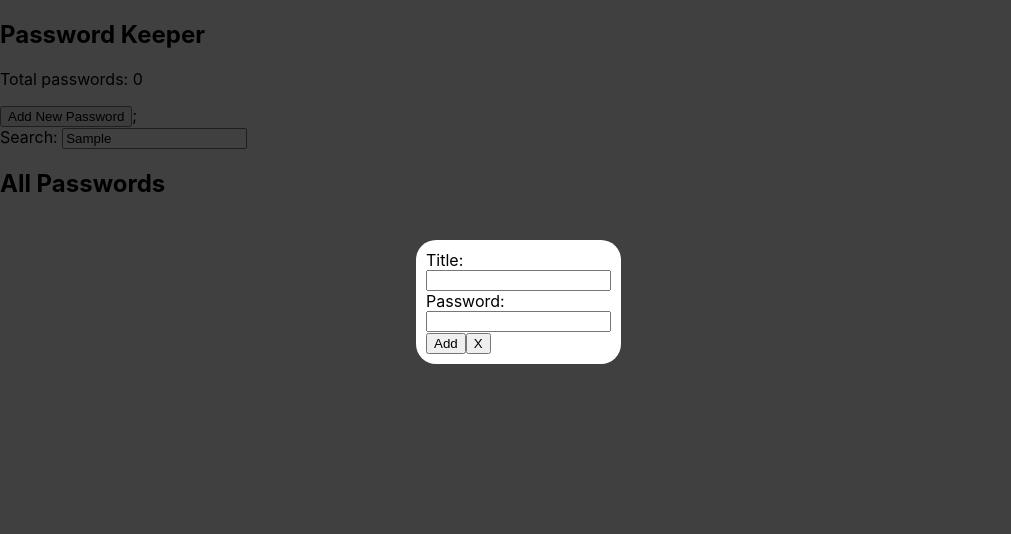
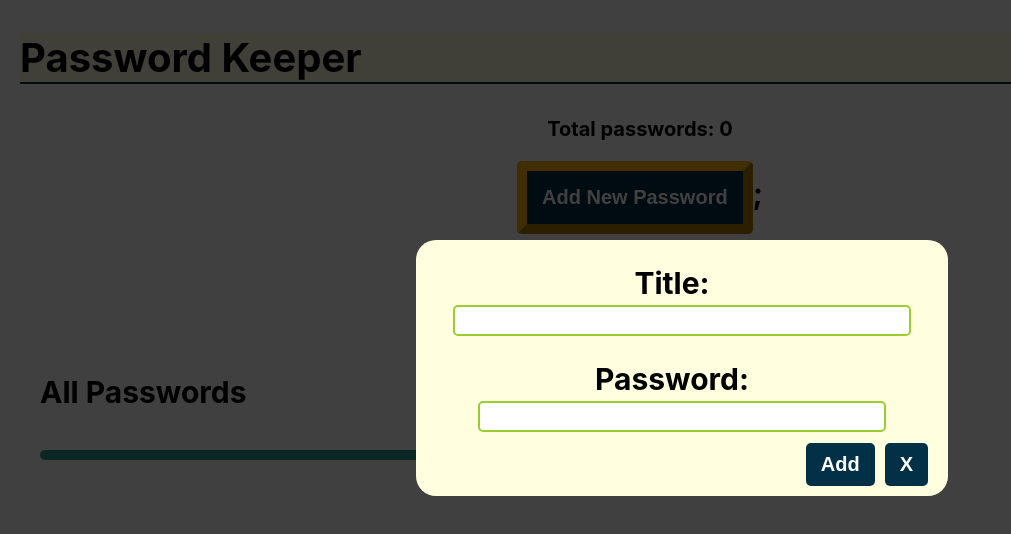
Before and after one commit to SwayamprabhaGitHub/password-keeper-app, a React (Create React App) app: page / in a window 1280 px wide. Both pictures are taken after typing "Sample" into the empty fields and a click on the button "Add New Password". Shown: the top 534 px of the page, without its empty margins (0-1011 px from the left). Built offline with nearby package versions, Linux system fonts and the light colour scheme.

Commit message:
Styling using css

```diff
--- /dev/null
+++ b/src/App.css
@@ -0,0 +1,25 @@
+h2 {
+    display: flex;
+    justify-content: space-between;
+    font-size: 40px;
+    font-weight: bold;
+    background-color: lightyellow;
+    border-bottom: 2px solid #023047 ;
+
+}
+
+p {
+    font-size: 20px;
+    font-weight: bold;
+}
+
+button {
+    background-color: #023047;
+    color: white;
+    font-size: 20px;
+    font-weight: bold;
+    padding: 15px;
+    border-radius: 5px;
+    border-color: #ffb703;
+    border-width: 10px;
+}
--- a/src/App.js
+++ b/src/App.js
@@ -5,6 +5,7 @@ import FormVisibleContext from "./store/formvisible-context";
 import PasswordContext from "./store/password-context";
 import Modal from "./components/Modal";
 import SearchList from "./components/SearchList";
+import "./App.css";
 
 function App() {
   const formCnxt = useContext(FormVisibleContext);
@@ -15,7 +16,7 @@ function App() {
       <h2>Password Keeper</h2>
       <p>Total passwords: {listCnxt.totalPassword}</p>
       <button type="button" onClick={formCnxt.formVisible}>Add New Password</button>
-      {formCnxt.formIsVisible && <Modal formVisibility={formCnxt.formNotVisible}/>}
+      {formCnxt.formIsVisible && <Modal />}
       <SearchList />
       <PasswordList />
     </React.Fragment>
--- a/src/components/Modal.css
+++ b/src/components/Modal.css
@@ -1,5 +1,6 @@
 .backdrop {
     position: fixed;
+    margin: 0;
     top: 0;
     left: 0;
     width: 100%;
@@ -9,16 +10,58 @@
 }
 
 .modal {
-    background-color: white;
+    background-color: lightyellow;
     border-radius: 20px;
     padding: 10px;
     display: flex;
+    width: 40%;
     flex-direction: column;
-    width: auto;
-    height: auto;
     position: fixed;
     top: 30vh;
     left: 32.5%;
     z-index: 100;
     overflow: hidden;
+    font-size: 20px;
+    align-items: flex-start;
 }
+
+.titleForm {
+    margin: 10px;
+}
+
+.titleForm label {
+    margin-right: 20px;
+}
+
+.titleForm input {
+    width: 450px;
+}
+
+.passwordForm {
+    margin: 10px;
+}
+
+.passwordForm label {
+    margin-right: 20px;
+}
+
+.passwordForm input {
+    width: 400px;
+}
+
+.formButton {
+    align-self: flex-end;
+    margin: 0;
+}
+
+.addButton {
+    margin-right: 10px;
+    border: none;
+    padding: 10px 15px;
+}
+
+.closeButton {
+    margin-right: 10px;
+    border: none;
+    padding: 10px 15px;
+}
--- a/src/components/Modal.js
+++ b/src/components/Modal.js
@@ -4,47 +4,74 @@ import PasswordContext from "../store/password-context";
 import FormVisibleContext from "../store/formvisible-context";
 import "./Modal.css";
 
-const Backdrop = (props) => {
-  return <div className="backdrop" onClick={props.formVisibility}></div>;
+const Backdrop = () => {
+  const formCnxt = useContext(FormVisibleContext);
+  return <div className="backdrop" onClick={formCnxt.formNotVisible}></div>;
 };
 
-const ModalOverlay = (props) => {
+const ModalOverlay = () => {
   const listCnxt = useContext(PasswordContext);
   const formCnxt = useContext(FormVisibleContext);
-
 
   const formSubmitHandler = (event) => {
     event.preventDefault();
     const id = Math.random();
-        listCnxt.addPassword({Id:id, Title: formCnxt.title, Password: formCnxt.password});
+    listCnxt.addPassword({
+      Id: id,
+      Title: formCnxt.title,
+      Password: formCnxt.password,
+    });
     formCnxt.changeTitle("");
     formCnxt.changePassword("");
     formCnxt.formNotVisible();
-    }
-    return <form className="modal">
+  };
+  return (
+    <form className="modal">
+      <div className="titleForm">
         <label htmlFor="title">Title:</label>
-        <input type="text" id="title" value={formCnxt.title} onChange={(e) => formCnxt.changeTitle(e.target.value)}/>
+        <input
+          type="text"
+          id="title"
+          value={formCnxt.title}
+          onChange={(e) => formCnxt.changeTitle(e.target.value)}
+        />
+      </div>
+      <div className="passwordForm">
         <label htmlFor="password">Password:</label>
-        <input type="text" id="password" value={formCnxt.password} onChange={(e) => formCnxt.changePassword(e.target.value)}/>
-        <div>
-            <button type="button" onClick={formSubmitHandler}>Add</button>
-            <button type="button" onClick={props.formVisibility}>X</button>
+        <input
+          type="text"
+          id="password"
+          value={formCnxt.password}
+          onChange={(e) => formCnxt.changePassword(e.target.value)}
+        />
+      </div>
+
+      <div className="formButton">
+        <button className="addButton" type="button" onClick={formSubmitHandler}>
+          Add
+        </button>
+        <button className="closeButton" type="button" onClick={formCnxt.formNotVisible}>
+          X
+        </button>
       </div>
     </form>
-}
+  );
+};
 
 const Modal = (props) => {
-  return <React.Fragment>
+  return (
+    <React.Fragment>
       {ReactDOM.createPortal(
-        <Backdrop formVisibility={props.formVisibility}/>,
+        <Backdrop />,
         document.getElementById("backdrop-root")
       )}
       {ReactDOM.createPortal(
-        <ModalOverlay formVisibility={props.formVisibility}/>,
+        <ModalOverlay />,
         document.getElementById("modal-root")
       )}
       ;
-  </React.Fragment>;
+    </React.Fragment>
+  );
 };
 
 export default Modal;
--- /dev/null
+++ b/src/components/PasswordList.css
@@ -0,0 +1,44 @@
+h4 {
+    text-align: left;
+}
+
+.passwordList {
+    background-color: #2a9d8f;
+    list-style-type: none;
+    padding: 5px;
+    width: 40%;
+    border-radius: 5px;
+}
+
+.passwordList li {
+    font-size: 20px;
+    padding: 10px;
+    margin: 10px;
+    border-radius: 5px;
+    background-color: lightyellow;
+    display: flex;
+    flex-direction: row;
+    justify-content: space-between;
+    align-items: flex-start;
+}
+
+.listButton {
+    align-self: flex-end;
+    margin: 0;
+}
+.dlt-button {
+    margin-right: 10px;
+    background-color: tomato;
+    border: none;
+    border-radius: 5px;
+    padding: 5px 18px;
+}
+
+.edt-button {
+    background-color: lightblue;
+    color: black;
+    border: none;
+    border-radius: 5px;
+    padding: 5px 20px 5px 20px;
+    margin-top: 5px;
+}
--- a/src/components/PasswordList.js
+++ b/src/components/PasswordList.js
@@ -1,6 +1,7 @@
 import React, { useContext } from "react";
 import PasswordContext from "../store/password-context";
 import FormVisibleContext from "../store/formvisible-context";
+import "./PasswordList.css";
 
 const PasswordList = () => {
     const listCnxt = useContext(PasswordContext);
@@ -14,13 +15,15 @@ const PasswordList = () => {
     }
 
     return <div>
-        <h2>All Passwords</h2>
-        <ul>
+        <h4>All Passwords</h4>
+        <ul className="passwordList">
             {listCnxt.list.map((item) => {
                 return <li key={item.Id}>
                     {`${item.Title}-${item.Password} `}
-                    <button onClick={() => {listCnxt.updatePassword(item.Id)}}>Delete</button>
-                    <button onClick={() => editItemHandler(item)}>Edit</button>
+                    <div className="listButton">
+                    <button className="dlt-button" onClick={() => {listCnxt.updatePassword(item.Id)}}>Delete</button>
+                    <button className="edt-button" onClick={() => editItemHandler(item)}>Edit</button>
+                    </div>
                     </li>
             })}
         </ul>
--- /dev/null
+++ b/src/components/SearchList.css
@@ -0,0 +1,33 @@
+div {
+    margin: 20px;
+    font-weight: bold;
+    font-size: 30px;
+
+}
+
+div label {
+    position: relative;
+    top: 5px;
+}
+
+div input {
+    border: 2px solid yellowgreen;
+    border-radius: 5px;
+    height: 25px;
+}
+
+#searchList {
+    list-style-type: none;
+    padding: 5px;
+
+}
+
+#searchList li {
+    font-size: 20px;
+    padding: 10px;
+    margin: 10px;
+    border-radius: 5px;
+    background-color: #fefae0;
+    color: black;
+
+}
--- a/src/components/SearchList.js
+++ b/src/components/SearchList.js
@@ -1,5 +1,6 @@
 import React, { useContext, useState } from "react";
 import PasswordContext from "../store/password-context";
+import "./SearchList.css";
 
 const SearchList = () => {
   const listCnxt = useContext(PasswordContext);
@@ -25,9 +26,9 @@ const SearchList = () => {
     <section>
       <div>
         <label htmlFor="search">Search: </label>
-        <input type="text" id="search" onKeyUp={searchPasswordHandler} />
+        <input type="text" id="search" placeholder="search password" onKeyUp={searchPasswordHandler} />
       </div>
-      <ul>
+      <ul id="searchList">
         {searchPassword.map((item) => {
           return (
             <li key={item.Id}>
--- a/src/index.css
+++ b/src/index.css
@@ -5,6 +5,7 @@ body {
     sans-serif;
   -webkit-font-smoothing: antialiased;
   -moz-osx-font-smoothing: grayscale;
+  text-align: center;
 }
 
 code {
```
Lines whose indentation alone changed are shown as unchanged.
